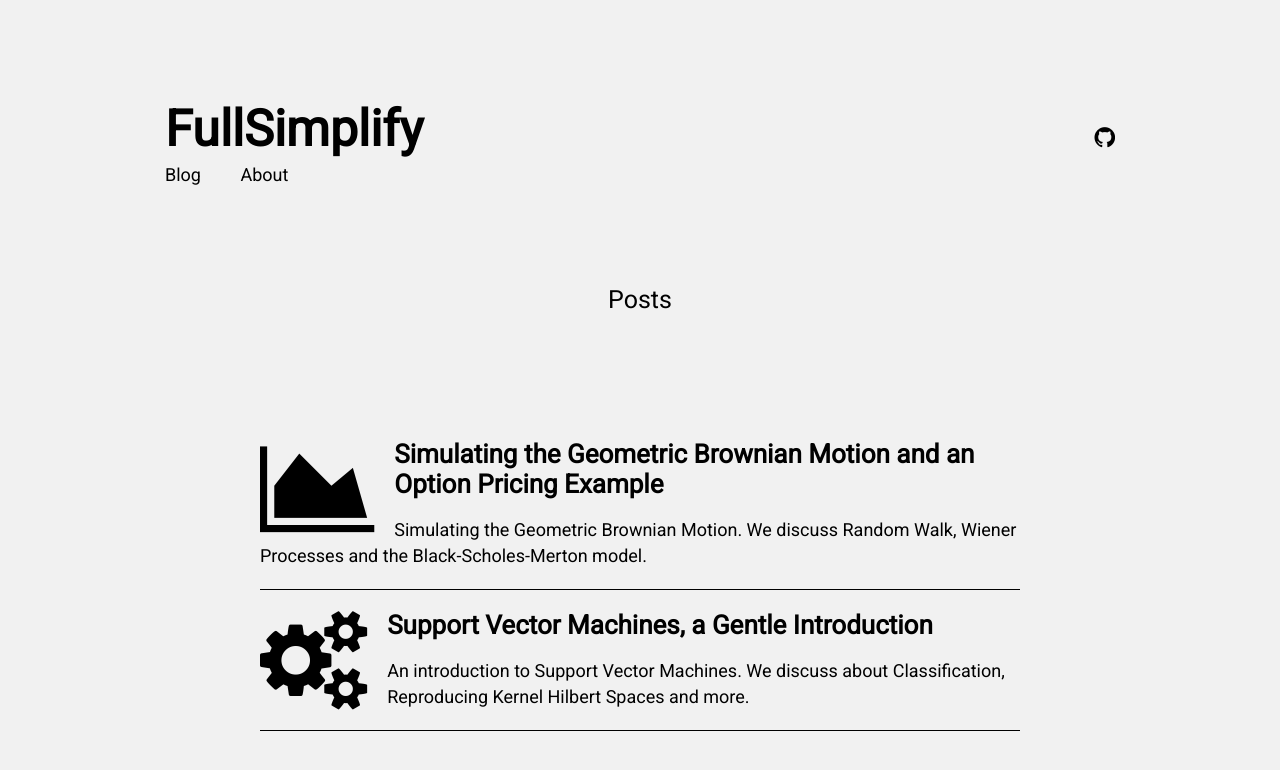
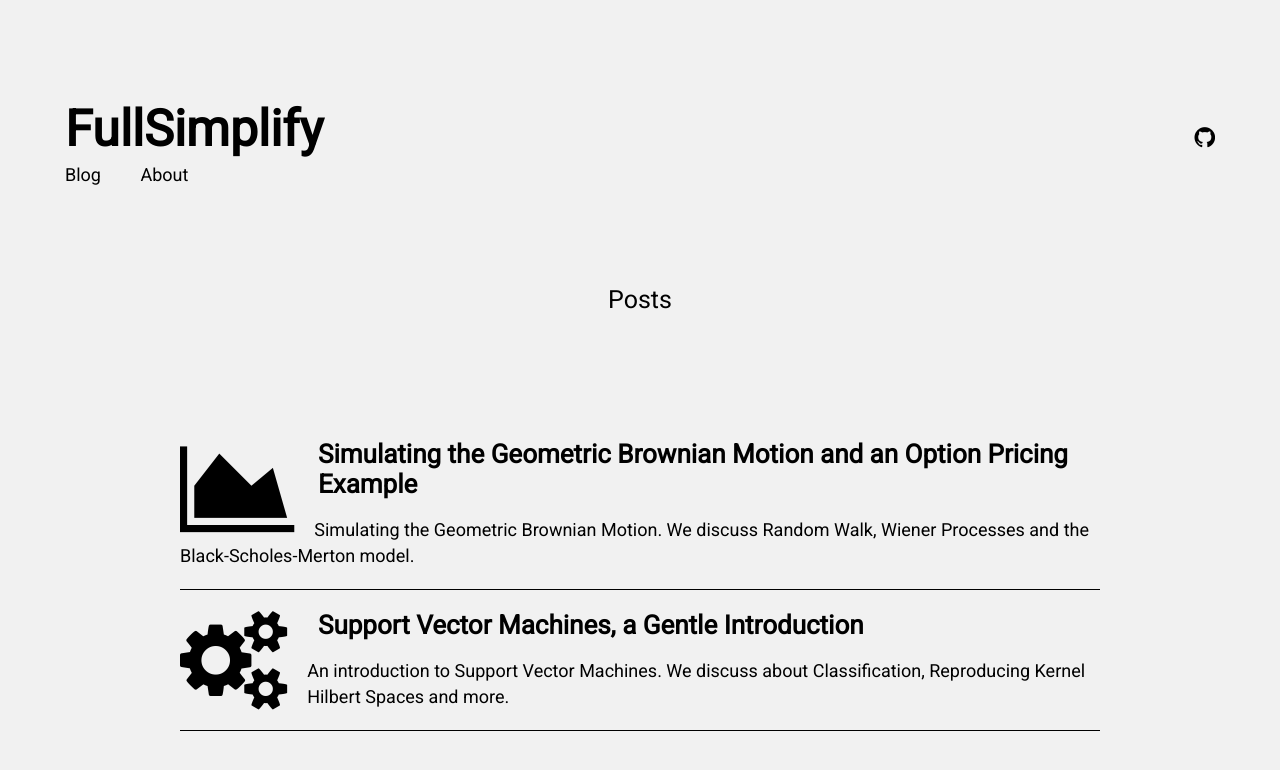
Before and after one commit to FullSimplify/FullSimplify.github.io, a Jekyll site: the page built from index.html, in a window 1280 px wide. Shown: the top 770 px of the page. Built offline with Jekyll 4.4.1, drawn with Linux system fonts in a browser that asks for light colours.

Commit message:
Update _default.scss

```diff
--- a/_sass/_default.scss
+++ b/_sass/_default.scss
@@ -13,7 +13,7 @@ a {
     text-decoration: none;
 
     &:hover {
-
+	text-decoration: underline;
     }
     &:active{
     text-decoration: underline;
@@ -97,7 +97,7 @@ strong {
 
 /* =Header */
 .wrapper {
-    max-width: 950px;
+    max-width: 1150px;
     margin: 100px auto;
 	color: #2a2a2a;
 }
```
